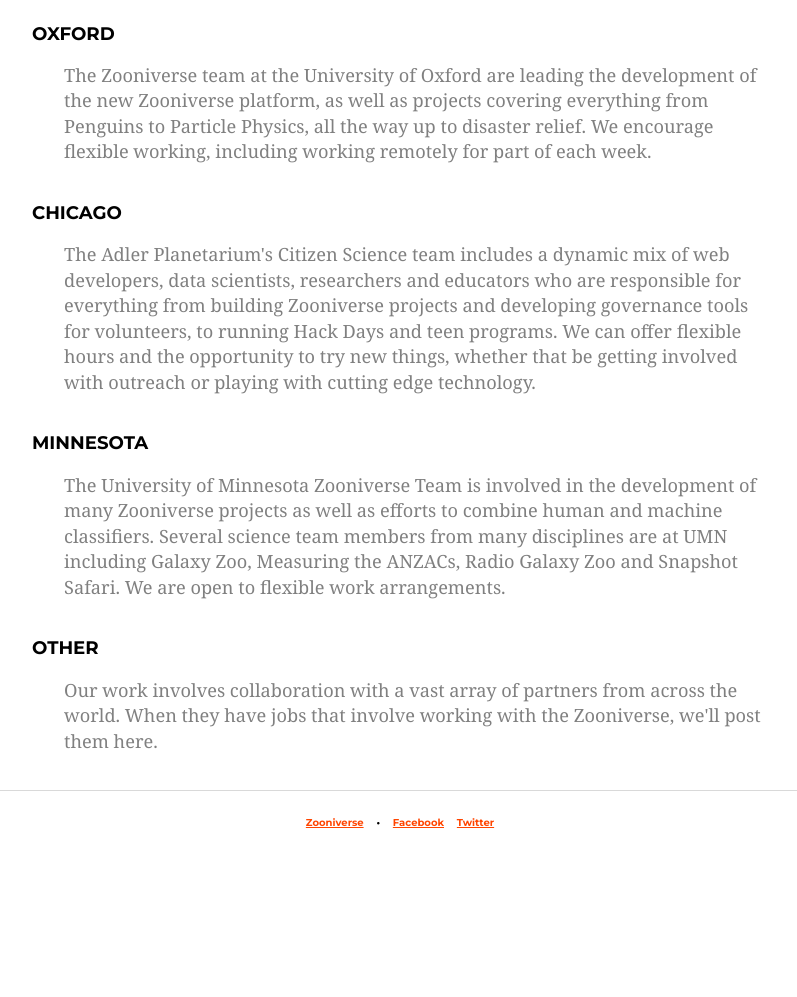
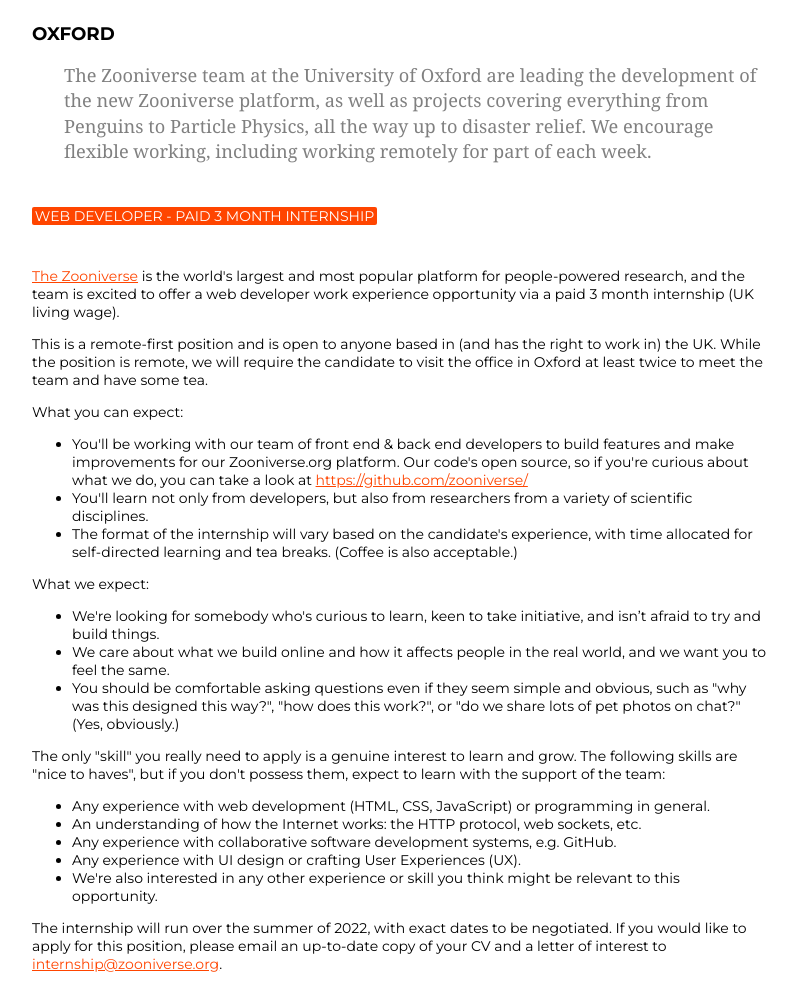
Before and after one commit to zooniverse/jobs.zooniverse.org, a website: page public/index.html in a window 1280 px wide. Shown: the part 623-1620 px from the top of the page, without its empty margins (240-1037 px from the left). Before the commit the page ends 1487 px from the top, so only its background shows below. Drawn offline with nearby package versions, Linux system fonts and the light colour scheme; files that its build step writes are made by us from their sources.

Commit message:
Add info for Oxford Web Developer internship 2022

```diff
--- a/public/index.html
+++ b/public/index.html
@@ -38,6 +38,42 @@
           <h3 class="oxford location-heading">Oxford</h3>
           <p class="introduction">The Zooniverse team at the University of Oxford are leading the development of the new Zooniverse platform, as well as projects covering everything from Penguins to Particle Physics, all the way up to disaster relief. We encourage flexible working, including working remotely for part of each week.</p>
 
+          <div class="job">
+            <p><a class="job-title" id="oxford-web-developer-internship">Web Developer - Paid 3 month Internship</a></p>
+            <div class="job description">
+
+              <p><a href="https://www.zooniverse.org" target="_blank">The Zooniverse</a> is the world's largest and most popular platform for people-powered research, and the team is excited to offer a web developer work experience opportunity via a paid 3 month internship (UK living wage).</p>
+
+              <p>This is a remote-first position and is open to anyone based in (and has the right to work in) the UK. While the position is remote, we will require the candidate to visit the office in Oxford at least twice to meet the team and have some tea.</p>
+
+              <p>What you can expect:</p>
+              <ul>
+                <li>You'll be working with our team of front end & back end developers to build features and make improvements for our Zooniverse.org platform. Our code's open source, so if you're curious about what we do, you can take a look at <a href="https://github.com/zooniverse/" target="_blank">https://github.com/zooniverse/</a></li>
+                <li>You'll learn not only from developers, but also from researchers from a variety of scientific disciplines.</li>
+                <li>The format of the internship will vary based on the candidate's experience, with time allocated for self-directed learning and tea breaks. (Coffee is also acceptable.)</li>
+              </ul>
+
+              <p>What we expect:</p>
+              <ul>
+                <li>We're looking for somebody who's curious to learn, keen to take initiative, and isn’t afraid to try and build things.</li>
+                <li>We care about what we build online and how it affects people in the real world, and we want you to feel the same.</li>
+                <li>You should be comfortable asking questions even if they seem simple and obvious, such as "why was this designed this way?", "how does this work?", or "do we share lots of pet photos on chat?" (Yes, obviously.)</li>
+              </ul>
+
+              <p>The only "skill" you really need to apply is a genuine interest to learn and grow. The following skills are "nice to haves", but if you don't possess them, expect to learn with the support of the team:</p>
+              <ul>
+                <li>Any experience with web development (HTML, CSS, JavaScript) or programming in general.</li>
+                <li>An understanding of how the Internet works: the HTTP protocol, web sockets, etc.</li>
+                <li>Any experience with collaborative software development systems, e.g. GitHub.</li>
+                <li>Any experience with UI design or crafting User Experiences (UX).</li>
+                <li>We're also interested in any other experience or skill you think might be relevant to this opportunity.</li>
+              </ul>
+
+              <p>The internship will run over the summer of 2022, with exact dates to be negotiated. If you would like to apply for this position, please email an up-to-date copy of your CV and a letter of interest to <a href="mailto:internship@zooniverse.org">internship@zooniverse.org</a>.</p>
+
+            </div>
+          </div>
+
         </section>
 
         <section class="column content-container">
```
